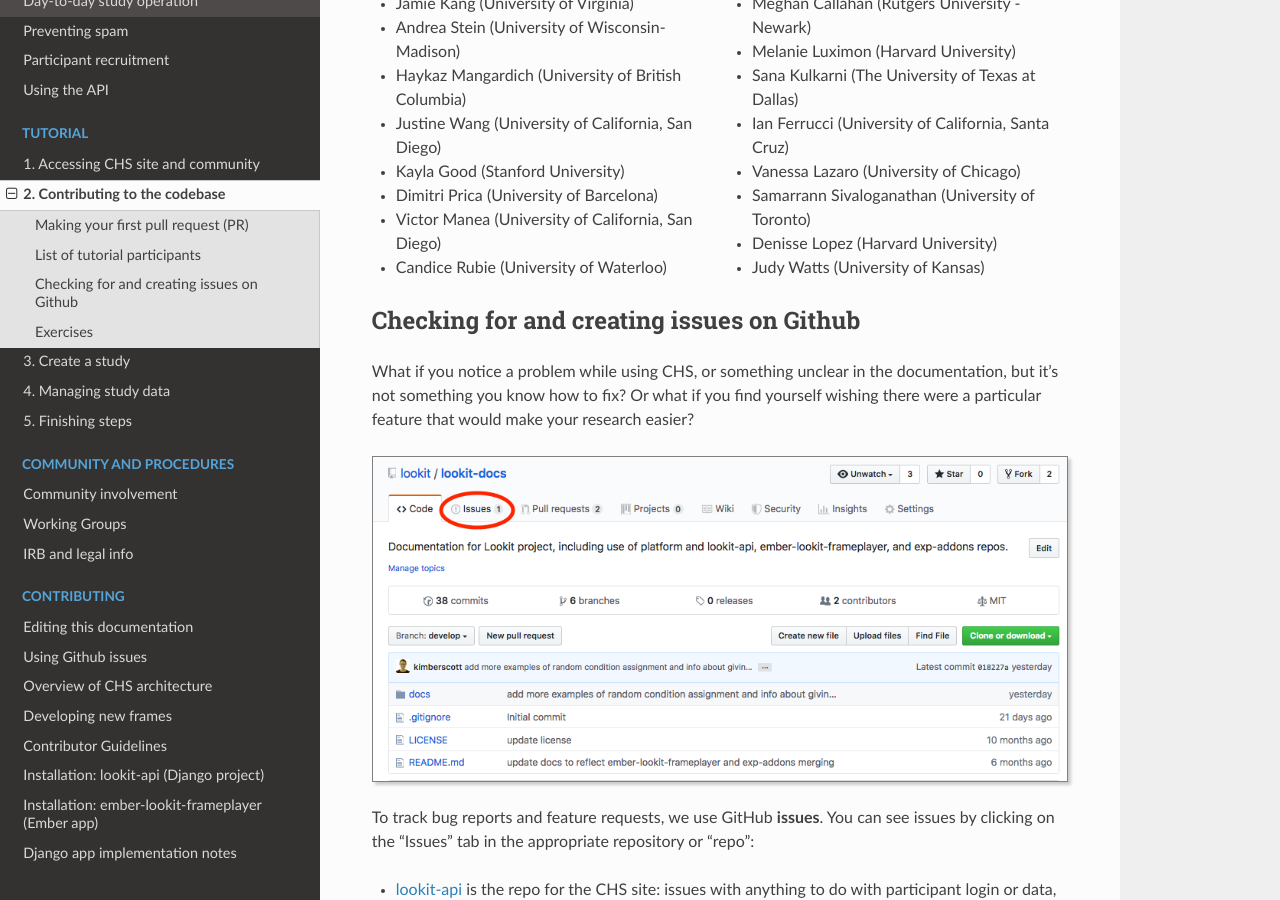
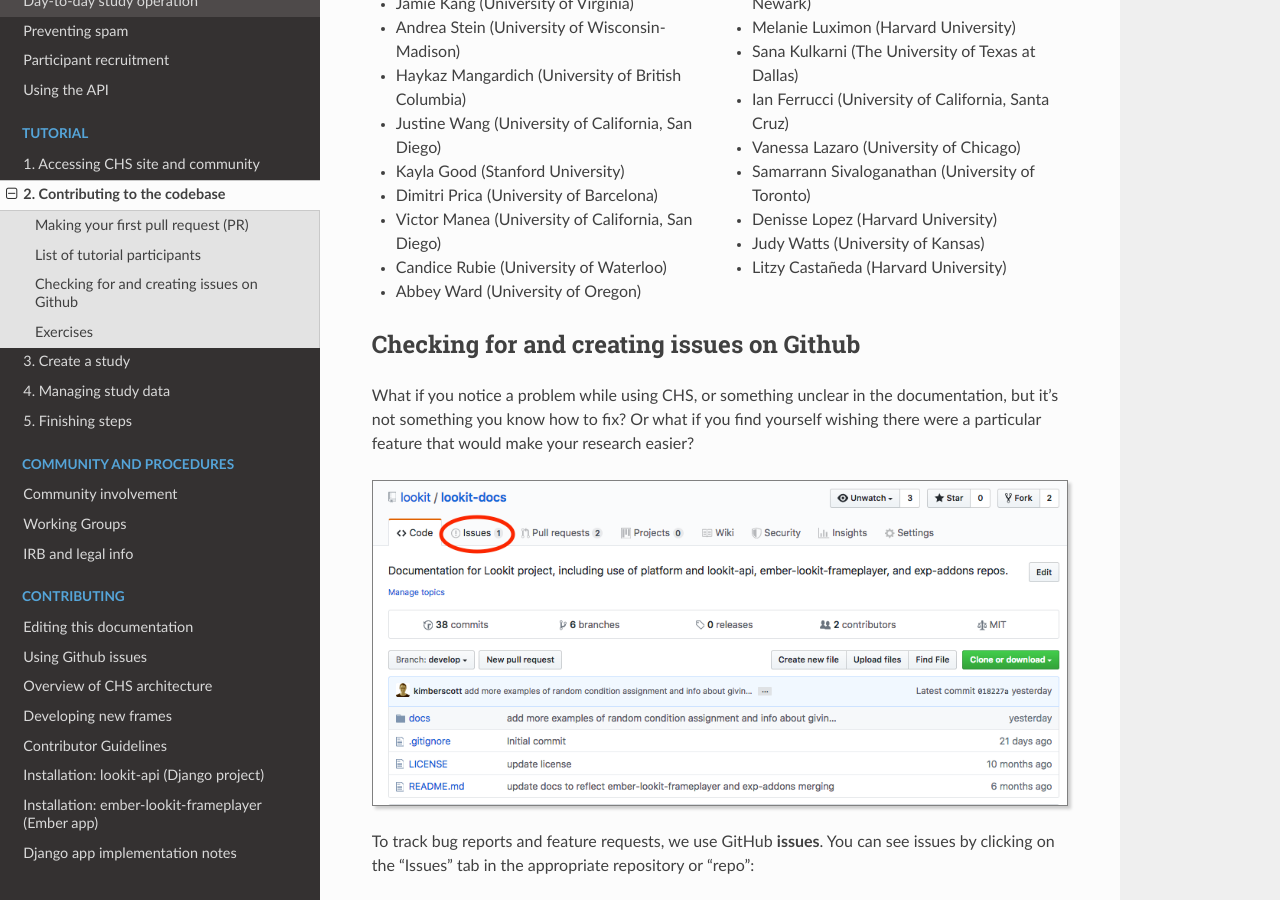
Before and after one commit to lookit/lookit-docs, a Sphinx documentation site: the page built from docs/source/tutorial-contributing.rst, in a window 1280 px wide and 900 px high, scrolled down 9057 px. Built offline with Sphinx 7.4.7 and the Read the Docs theme 3.1.0, drawn with Linux system fonts in a browser that asks for light colours.

Commit message:
Update tutorial-contributing.rst

```diff
--- a/docs/source/tutorial-contributing.rst
+++ b/docs/source/tutorial-contributing.rst
@@ -362,6 +362,7 @@
 - Samarrann Sivaloganathan (University of Toronto)
 - Denisse Lopez (Harvard University)
 - Judy Watts (University of Kansas)
+- Litzy Castañeda (Harvard University)
 
 Checking for and creating issues on Github
 -------------------------------------------
```
